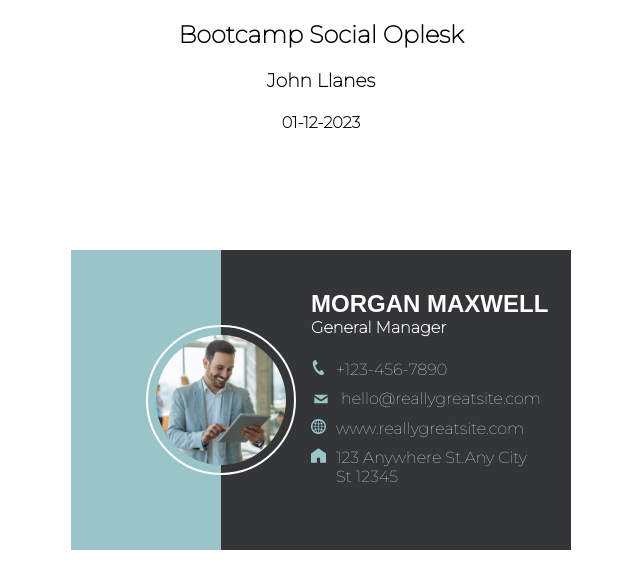
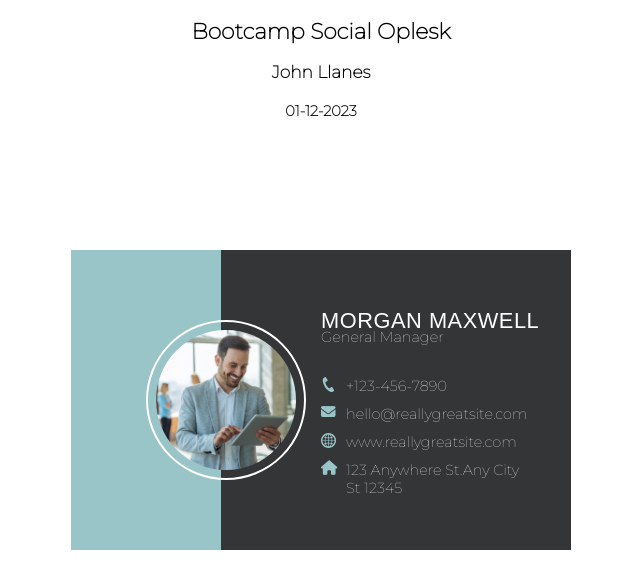
Before and after one commit to 21harley/html-css-challengs, a plain HTML site: page index.html in a window 1280 px wide. Shown: the whole page, without its empty margins (319-959 px from the left). Drawn offline with Linux system fonts and the light colour scheme; a web font is replaced by a local one.

Commit message:
add fix-text

```diff
--- a/index.html
+++ b/index.html
@@ -9,6 +9,7 @@
     <link href="https://fonts.googleapis.com/css2?family=Hammersmith+One&family=Montserrat:wght@100&display=swap" rel="stylesheet">
     <link href="https://fonts.googleapis.com/css2?family=Montserrat:wght@100&display=swap" rel="stylesheet">
     <link rel="stylesheet" href="style.css">
+    <link rel="stylesheet" href="https://cdnjs.cloudflare.com/ajax/libs/font-awesome/6.2.1/css/all.min.css">
     <title>Document</title>
 </head>
 <body>
@@ -22,7 +23,7 @@
         <div class="card-der">
             <div class="card-der__title">
                 <h1 class="card-der__title-h1">MORGAN MAXWELL</h1>
-                <h4>General Manager</h4>
+                <span>General Manager</span>
             </div>
             <ul class="card-der-descrition-ul">
                 <li class="card-der-descrition-ul__li">
@@ -31,7 +32,7 @@
 
                 </li>
                 <li class="card-der-descrition-ul__li">
-                    <svg class="icon-message" viewBox="0 0 24 24" xmlns="http://www.w3.org/2000/svg" fill="#99C5C8 "><g id="SVGRepo_bgCarrier" stroke-width="0"></g><g id="SVGRepo_tracerCarrier" stroke-linecap="round" stroke-linejoin="round"></g><g id="SVGRepo_iconCarrier"> <g stroke="#343537" stroke-width="2"> <path stroke-linejoin="round" d="M20 6H4a1 1 0 00-1 1v10a1 1 0 001 1h16a1 1 0 001-1V7a1 1 0 00-1-1z"></path> <path stroke-linecap="round" d="M3 8l7.89 5.26a2 2 0 002.22 0L21 8"></path> </g> </g></svg>
+                    <i class=" icon fa-sharp fa-solid fa-envelope"></i>
                      <span>hello@reallygreatsite.com</span>
                 </li>
                 <li class="card-der-descrition-ul__li">
@@ -39,7 +40,7 @@
                    <span>www.reallygreatsite.com</span>
                 </li>
                 <li class="card-der-descrition-ul__li">
-                    <svg class="icon" version="1.1" id="_x32_" xmlns="http://www.w3.org/2000/svg" xmlns:xlink="http://www.w3.org/1999/xlink" viewBox="0 0 512 512" xml:space="preserve" fill="#99C5C8"><g id="SVGRepo_bgCarrier" stroke-width="0"></g><g id="SVGRepo_tracerCarrier" stroke-linecap="round" stroke-linejoin="round"></g><g id="SVGRepo_iconCarrier">  <g> <polygon class="st0" points="256.031,7.375 0,190.313 0,504.625 201.609,504.625 201.609,336.672 310.391,336.672 310.391,504.625 512,504.625 512,190.313 "></polygon> </g> </g></svg>
+                    <i class=" icon fa-sharp fa-solid fa-house"></i>
                     <span>123 Anywhere St.Any City <br/> St 12345</span>
                 </li>
             </ul>
--- a/style.css
+++ b/style.css
@@ -3,8 +3,8 @@
     --color-der:#343537;
     --color-white:#ffffff;
     --color-black:#000000;
-    --title-font:18.9;
-    --text-font:10.9;
+    --title-font:18.9pt;
+    --text-font:10.9pt;
 }
 
 @import url('https://fonts.googleapis.com/css2?family=Hammersmith+One:wght@100&display=swap');
@@ -39,17 +39,22 @@ body{
     place-items: center;
 }
 .card-iz__img{
-    width: 130px;
-    height: 130px;
+    width: 280px;
+    height: 280px;
     border-radius: 50%;
     background-image: url(./reto_css_2.png);
     background-repeat: no-repeat;
     background-size: cover;
-    background-position:right;
+    background-position: -170px;
+    background-clip: border-box;
+    transform: scale(0.50);
+    position: relative;
+    right: 62px;
+    top: -62px;
 }
 .card-iz__border{
-    width: 150px;
-    height: 150px;
+    width: 160px;
+    height: 160px;
     border-radius: 50%;
     position: relative;
     left: 75px;
@@ -61,12 +66,13 @@ body{
     background-color: var(--color-der);
     display: grid;
     grid-template-rows: 30% 70%;
-    padding: 10px;
+    padding: 30px;
+    gap: 10px;
 }
 
 .card-der__title,
 .card-der-descrition-ul{
-    margin-left: 80px;
+    margin-left: 70px;
 }
 .card-der-descrition-ul{
   display: flex;
@@ -81,9 +87,11 @@ body{
 }
 .card-der__title-h1{
     font-family: 'Hammersmith One', sans-serif;
+    font-weight: 400;
+    letter-spacing: 0.4pt;
 }
 .card-der__title h1{
-    margin-top: 30px;
+    margin-top: 28px;
 }
 .icon,
 .icon-message{
@@ -113,3 +121,10 @@ body{
 .develop-data a:hover{
     text-decoration: underline;
 }
+.card-der__title span{
+    position: relative;
+    top: -6px;
+}
+.icon{
+    color: var(--color-iz);
+}
```
